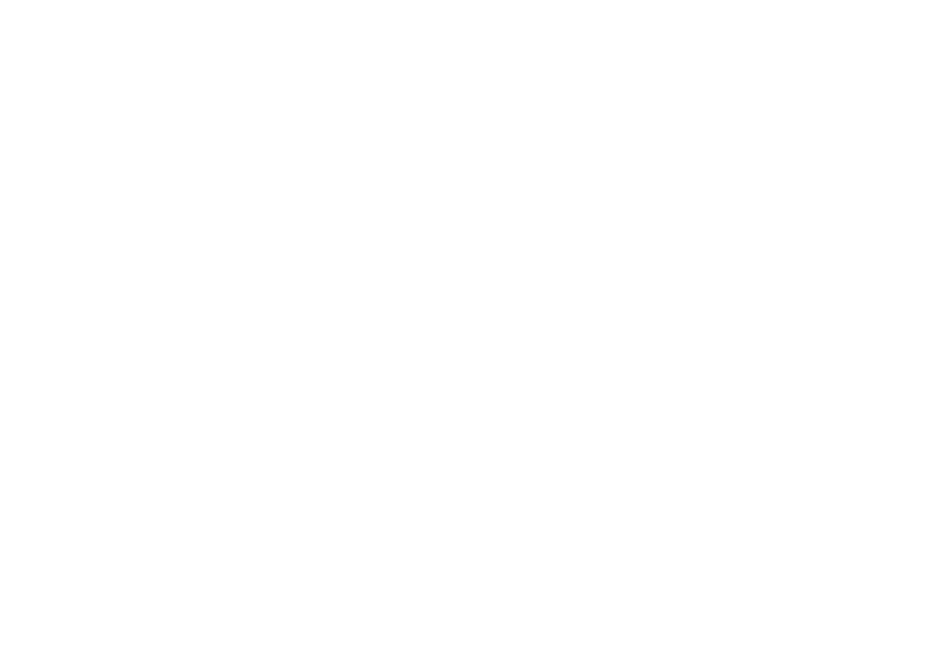
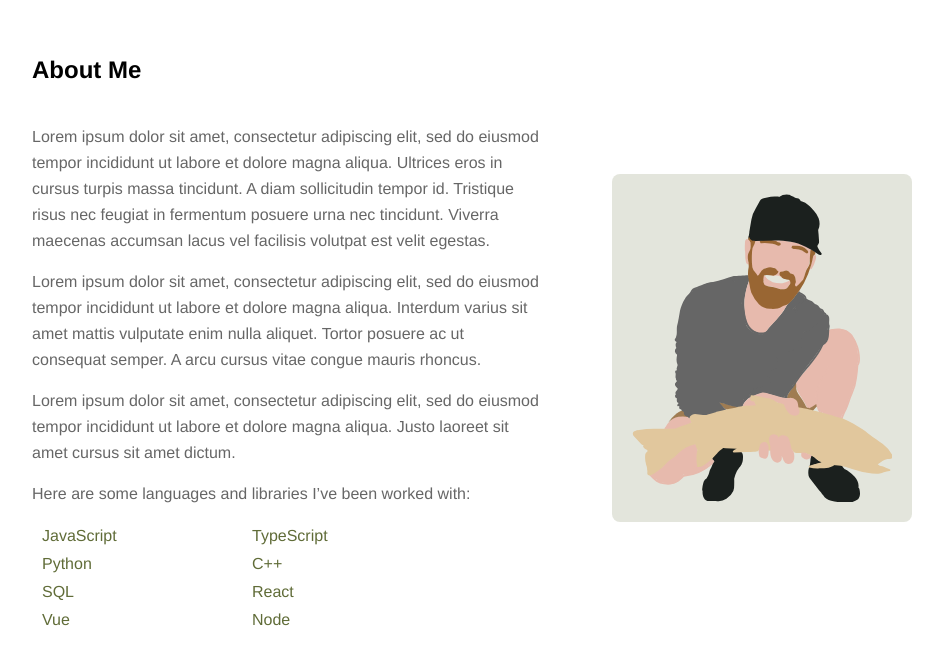
Before and after one commit to logankimbs/portfolio, a React (Create React App) app: page / in a window 1280 px wide. Shown: the part 857-1522 px from the top of the page, without its empty margins (158-1101 px from the left). Before the commit the page ends 800 px from the top, so only its background shows below. Built offline with nearby package versions, Linux system fonts and the light colour scheme.

Commit message:
built about section and added navbar effects

```diff
--- a/src/App.js
+++ b/src/App.js
@@ -1,6 +1,7 @@
 import './App.css';
 import Header from './components/Header';
 import Hero from './components/Hero';
+import About from './components/About';
 
 function App() {
     return (
@@ -8,6 +9,7 @@
             <Header />
             <main>
                 <Hero />
+                <About />
             </main>
         </div>
     );
--- /dev/null
+++ b/src/components/About.js
@@ -0,0 +1,34 @@
+import React from 'react'
+import { ReactComponent as Fish } from '../fish-01.svg';
+
+function About() {
+    return (
+        <section className='about'>
+            <h2 className='section-heading'>
+                About Me
+            </h2>
+            <div className='about-text'>
+                <div className='about-styled-text'>
+                    <div>
+                        <p>Lorem ipsum dolor sit amet, consectetur adipiscing elit, sed do eiusmod tempor incididunt ut labore et dolore magna aliqua. Ultrices eros in cursus turpis massa tincidunt. A diam sollicitudin tempor id. Tristique risus nec feugiat in fermentum posuere urna nec tincidunt. Viverra maecenas accumsan lacus vel facilisis volutpat est velit egestas.</p>
+                        <p>Lorem ipsum dolor sit amet, consectetur adipiscing elit, sed do eiusmod tempor incididunt ut labore et dolore magna aliqua. Interdum varius sit amet mattis vulputate enim nulla aliquet. Tortor posuere ac ut consequat semper. A arcu cursus vitae congue mauris rhoncus.</p>
+                        <p>Lorem ipsum dolor sit amet, consectetur adipiscing elit, sed do eiusmod tempor incididunt ut labore et dolore magna aliqua. Justo laoreet sit amet cursus sit amet dictum.</p>
+                        <p>Here are some languages and libraries I’ve been worked with:</p>
+                    </div>
+                    <ul className='skills'>
+                        {['JavaScript', 'TypeScript', 'Python', 'C++', 'SQL', 'React', 'Vue', 'Node'].map((value) => {
+                            return <li key={value}>{value}</li>
+                        })}
+                    </ul>
+                </div>
+                <div className='about-styled-picture'>
+                    <div className='pic-wrap'>
+                        <Fish className='svg'/>
+                    </div>
+                </div>
+            </div>
+        </section>
+    );
+}
+
+export default About;
--- a/src/components/Header.js
+++ b/src/components/Header.js
@@ -1,8 +1,34 @@
-import React from 'react'
+import React, { useState, useEffect } from 'react';
+import { debounce } from '../utilities/helpers';
 
 function Header() {
+    const [prevScrollPos, setPrevScrollPos] = useState(0);
+    const [visible, setVisible] = useState(true);
+
+    const headerStyles = {
+        backgroundColor: 'white'
+    };
+
+    const handleScroll = debounce(() => {
+        const currentScrollPos = window.pageYOffset;
+
+        setVisible((prevScrollPos > currentScrollPos && prevScrollPos - currentScrollPos > 70) || currentScrollPos < 10);
+        setPrevScrollPos(currentScrollPos);
+    }, 100);
+
+    useEffect(() => {
+        window.addEventListener('scroll', handleScroll);
+
+        return () => {
+            window.removeEventListener('scroll', handleScroll);
+        }
+    }, [prevScrollPos, visible, handleScroll]);
+
     return (
-        <header className='head'>
+        <header
+            className={'head'}
+            style={{...headerStyles, top: visible ? '0' : '-100px' }}
+        >
             <nav className='nav'>
                 <div className='logo'>
                     <button>
@@ -27,7 +53,6 @@
                                 </g>
                             </g>
                         </svg>
-
                     </button>
                 </div>
                 <div className='menu'>
@@ -45,6 +70,6 @@
             </nav>
         </header>
     );
-}
+};
 
 export default Header;
--- a/src/index.css
+++ b/src/index.css
@@ -13,6 +13,13 @@
     width: 100%;
     padding: 0 25px;
     height: 100px;
+    z-index: 5000;
+    background-color: white;
+    transition: top 0.6s;
+}
+
+.head-hidden {
+    display: none;
 }
 
 .nav {
@@ -124,7 +131,12 @@
     color: rgba(0, 0, 0, 0.6);
 }
 
+p {
+    color: rgba(0, 0, 0, 0.6);
+}
+
 .shortintro {
+    color: rgba(0, 0, 0, 0.6);
     line-height: 26px;
     margin-top: 20px;
     max-width: 540px;
@@ -156,14 +168,103 @@
     color: white;
 }
 
-/* Tablet Styles */
+/* about */
+.about {
+    display: flex;
+    -webkit-box-pack: center;
+    justify-content: center;
+    -webkit-box-align: center;
+    flex-direction: column;
+    align-items: flex-start;
+    min-height: 100vh;
+    padding: 0px;
+    padding: 20px 0px;
+    max-width: 900px; /* maybe delete */
+}
+
+.section-heading {
+    display: flex;
+    -webkit-box-align: center;
+    align-items: center;
+    position: relative;
+    margin: 10px 0px 40px;
+    width: 100%;
+    white-space: nowrap;
+    margin-right: 20px;
+}
+
+.section-heading::after {
+    margin-left: 20px;
+}
+
+h2 {
+    font-weight: 600;
+    line-height: 1.1;
+}
+
+.about-styled-text div p {
+    line-height: 26px;
+    margin-bottom: 15px;
+}
+
+.about-styled-text ul.skills {
+    display: grid;
+    grid-template-columns: repeat(2, minmax(140px, 200px));
+    gap: 0px 10px;
+    padding: 0px;
+    margin: 20px 0px 0px;
+    overflow: hidden;
+    list-style: none;
+    padding-left: 10px;
+}
+
+.about-styled-text ul.skills li {
+    color: #606c38;
+    position: relative;
+    margin-bottom: 10px;
+}
+
+.about-styled-picture {
+    position: relative;
+    max-width: 300px;
+    margin: 50px auto 0px;
+    width: 100%;
+}
+
+.about-styled-picture .pic-wrap {
+    /* box-shadow: 0 10px 30px -15px rgba(0, 0, 0, 0.24); */
+    display: block;
+    position: relative;
+    width: 100%;
+    border-radius: 8px;
+    background-color: #606c382c;
+}
+
+.about-styled-picture .pic-wrap .svg {
+    padding: 20px;
+}
+
+.about-styled-picture .pic-wrap::after {
+    content: '';
+    display: block;
+    position: absolute;
+    width: 100%;
+    height: 100%;
+    border-radius: var(--border-radius);
+    transition: var(--transition);
+    border: 2px solid var(--green);
+    top: 20px;
+    left: 20px;
+}
+
+/* tablet styles */
 @media only screen and (min-width: 768px) and (max-width: 1023px) {
     .head {
         padding: 0 50px;
     }
 }
 
-/* Desktop Styles */
+/* desktop styles */
 @media only screen and (min-width: 1024px) {
     .head {
         padding: 0 50px;
@@ -185,4 +286,10 @@
     .whatido {
         font-size: 80px;
     }
+
+    .about .about-text {
+        display: grid;
+        grid-template-columns: 3fr 2fr;
+        gap: 50px;
+    }
 }
--- /dev/null
+++ b/src/utilities/helpers.js
@@ -0,0 +1,15 @@
+export function debounce(func, wait, immediate) {
+    var timeout;
+
+    return function() {
+        var context = this, args = arguments;
+        var later = function() {
+            timeout = null;
+            if (!immediate) func.apply(context, args);
+        };
+        var callNow = immediate && !timeout;
+        clearTimeout(timeout);
+        timeout = setTimeout(later, wait);
+        if (callNow) func.apply(context, args);
+    }
+}
```
Also changed, not shown: src/fish-01.svg (added). Lines whose indentation alone changed are shown as unchanged.
